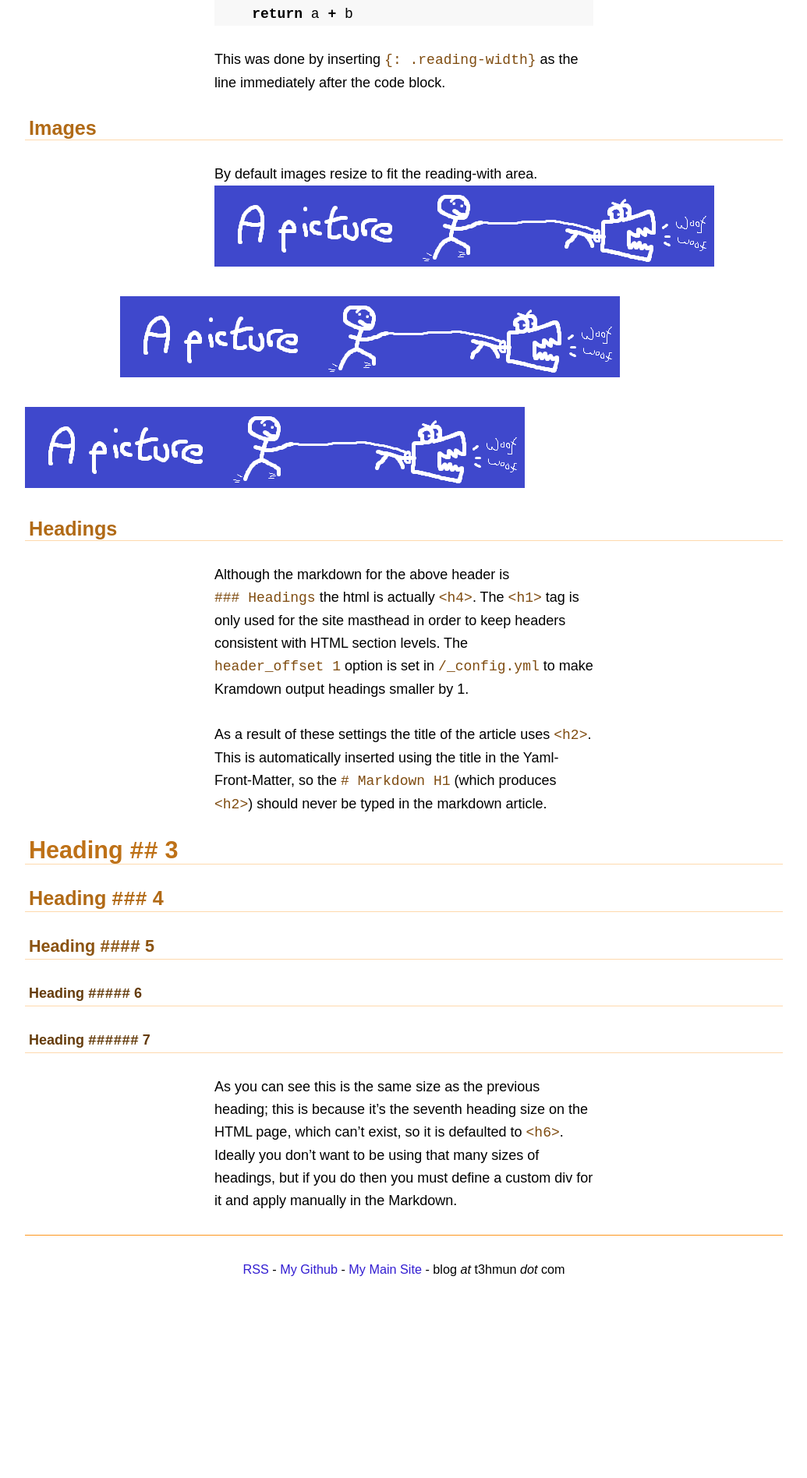
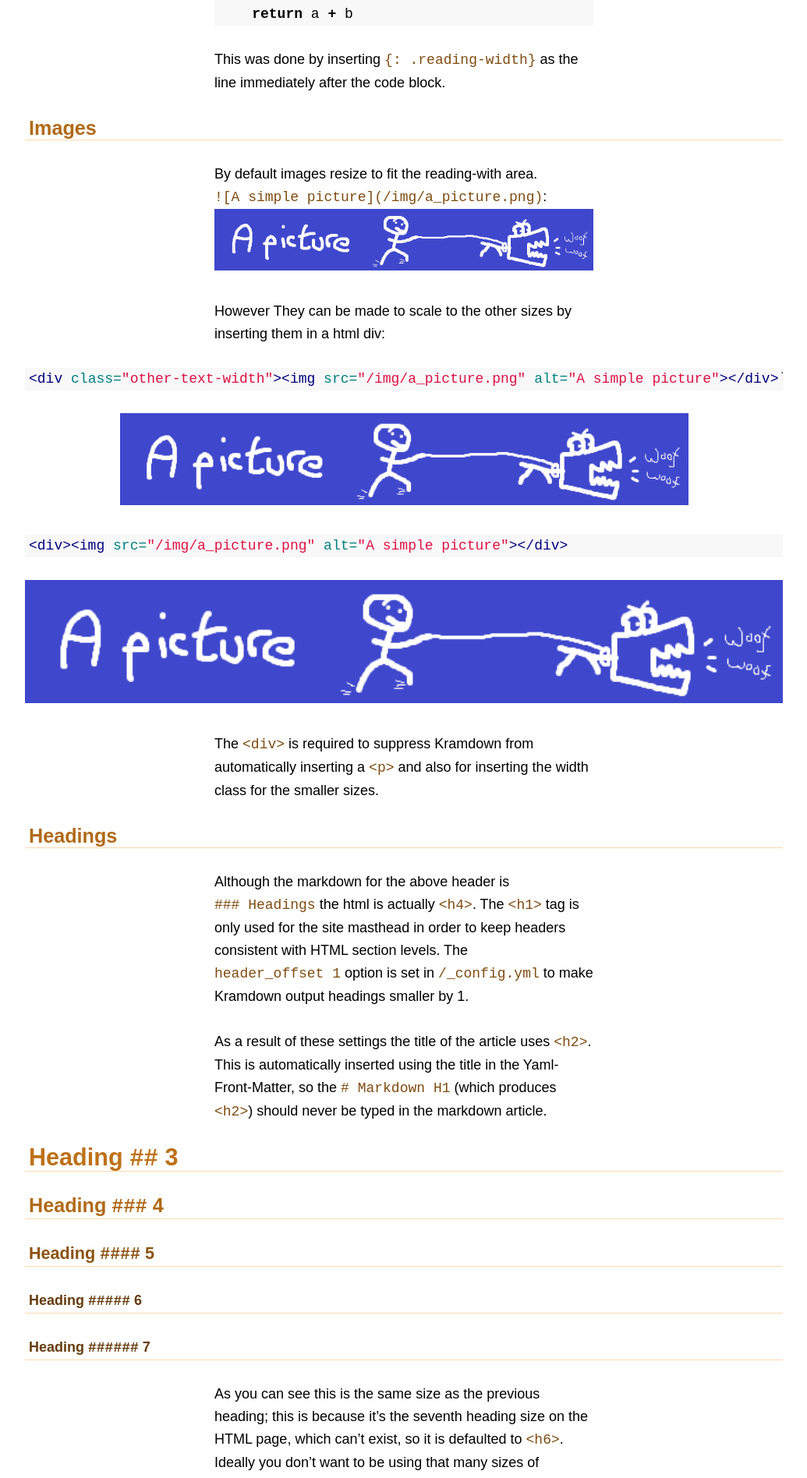
Before and after one commit to t3hmun/t3hsite, a Jekyll site: the page built from _posts/2015-10-13-part-05-guide-to-the-complete-theme.md, in a window 1280 px wide. Shown: the part 2913-4809 px from the top of the page at 78% size, without its empty margins (122-1157 px from the left). Built offline with Jekyll 4.4.1, drawn with Linux system fonts in a browser that asks for light colours; before the commit the page ends 4614 px from its top, so only the background shows below that.

Commit message:
wip post 5

````diff
--- a/_posts/2015-10-13-part-05-guide-to-the-complete-theme.md
+++ b/_posts/2015-10-13-part-05-guide-to-the-complete-theme.md
@@ -95,11 +95,24 @@ This was done by inserting `{: .reading-width}` as the line immediately after th
 ### Images
 
 By default images resize to fit the reading-with area.
+`![A simple picture](/img/a_picture.png)`:
 ![A simple picture](/img/a_picture.png)
 
+However They can be made to scale to the other sizes by inserting them in a html div:
+
+```html
+<div class="other-text-width"><img src="/img/a_picture.png" alt="A simple picture"></div>`
+```
+
 <div class="other-text-width"><img src="/img/a_picture.png" alt="A simple picture"></div>
+
+```html
+<div><img src="/img/a_picture.png" alt="A simple picture"></div>
+```
+
 <div><img src="/img/a_picture.png" alt="A simple picture"></div>
 
+The `<div>` is required to suppress Kramdown from automatically inserting a `<p>` and also for inserting the width class for the smaller sizes.
 
 ### Headings
 
--- a/_sass/_style.scss
+++ b/_sass/_style.scss
@@ -306,6 +306,9 @@ a:hover {
     color: $link-hover-colour;
 }
 
+img {
+    width: 100%;
+}
 
 // Special Divs
 // ============
````
